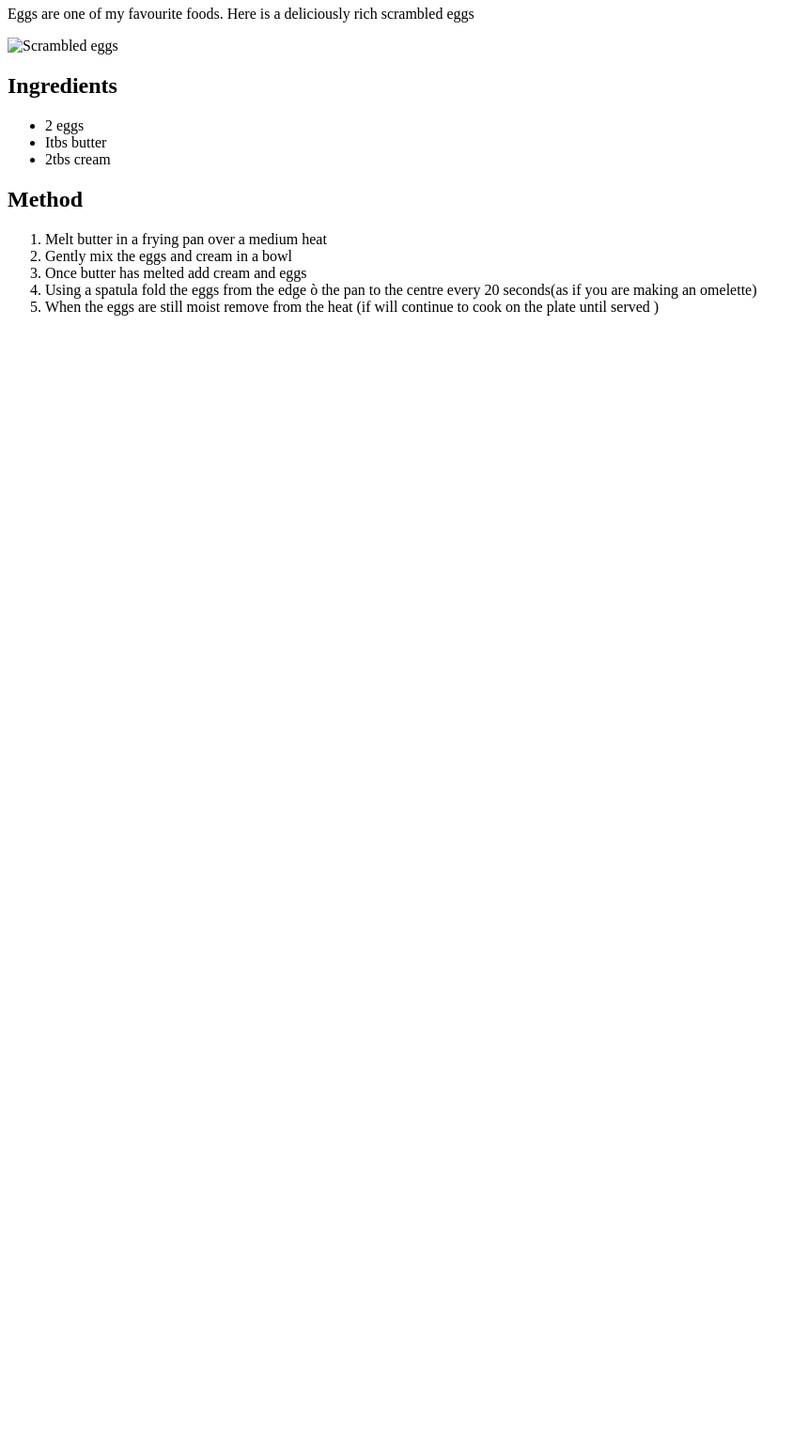
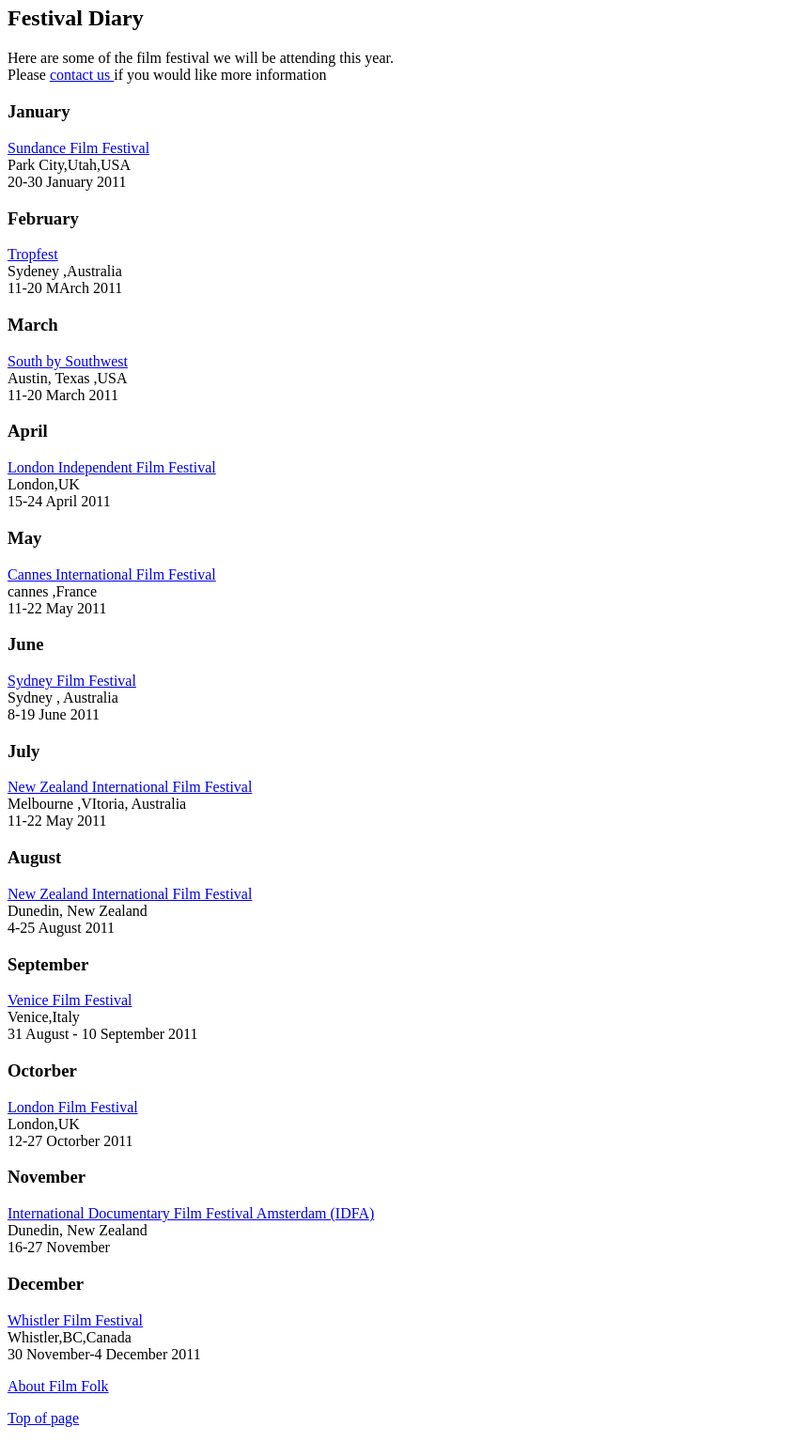
Before and after one commit to Thanhmai1/helloworld, a plain HTML site: page example.html in a window 1280 px wide. Shown: the part 60-1595 px from the top of the page at 94% size, without its empty margins (0-860 px from the left). Before the commit the page ends 800 px from the top, so only its background shows below. Drawn offline with Linux system fonts and the light colour scheme.

Commit message:
Add files via upload

```diff
--- a/example.html
+++ b/example.html
@@ -1,24 +1,37 @@
 <html>
     <head>
-        <title>Lists</title>
+        <title>Links</title>
     </head>
     <body>
-        <h1>Scrambled Eggs</h1>
-        <p>Eggs are one of my favourite foods. Here is a deliciously rich scrambled eggs</p>
-       <img src="images/scram.png" alt="Scrambled eggs">
-        <h2>Ingredients</h2>
-        <ul>
-            <li>2 eggs</li>
-            <li>Itbs butter</li>
-            <li>2tbs cream</li>
-        </ul>
-        <h2>Method</h2>
-        <ol>
-            <li>Melt butter in a frying pan over a medium heat</li>
-            <li>Gently mix the eggs and cream in a bowl</li>
-            <li>Once butter has melted add cream and eggs</li>
-            <li>Using a spatula fold the eggs from the edge ò the pan to the centre every 20 seconds(as if you are making an omelette)</li>
-            <li>When the eggs are still moist remove from the heat (if will continue to cook on the plate until served )</li>
-        </ol>
+        <h1 id="top">Film Folk</h1>
+        <h2 >Festival Diary</h2>
+        <p>Here are some of the film festival we will be attending this year.<br />Please <a href="mailto:filmfok@example.org">contact us </a>if you would like more information</p>
+        <h3>January</h3>
+        <p><a href="http://www.sumdance.org">Sundance Film Festival</a><br/>Park City,Utah,USA<br/>20-30 January 2011</p>
+        <h3>February</h3>
+        <p><a href="http://www.tropfest.com">Tropfest</a><br/>Sydeney ,Australia<br/>11-20 MArch 2011</p>
+        <h3>March</h3>
+        <p><a href="http://www.sxsw.com">South by Southwest</a><br/>Austin, Texas ,USA<br/>11-20 March 2011</p>
+        <h3>April</h3>
+        <p><a href="http://www.londonindependent.com">London Independent Film Festival</a><br/>London,UK<br/>15-24 April 2011</p>
+        <h3>May</h3>
+        <p><a href="http://www.festival-cannes.com">Cannes International Film Festival</a><br/>cannes ,France<br>11-22 May 2011</p>
+        <h3>June</h3>
+        <p><a href="http://www.sff.org.au">Sydney Film Festival</a><br/>Sydney , Australia <br>8-19 June 2011</p>
+        <h3>July</h3>
+        <p><a href="http://www.miff.com">New Zealand International Film Festival </a><br/>Melbourne ,VItoria, Australia<br>11-22 May 2011</p>
+        <h3>August</h3>
+        <p><a href="http://www.nzff.co.com">New Zealand International Film Festival</a><br/>Dunedin, New Zealand<br/>4-25 August 2011</p>
+        <h3>September</h3>
+        <p><a href="http://www.labiennale.org/en/cinema">Venice Film Festival</a><br/>Venice,Italy<br/>31 August - 10 September 2011</p>
+        <h3>Octorber</h3>
+        <p><a href="http://www.bfi.org.uk">London Film Festival</a><br/>London,UK<br/>12-27 Octorber 2011</p>
+        <h3>November</h3>
+        <p><a href="http://www.idfa.nl/industry.aspx">International Documentary Film Festival Amsterdam (IDFA)</a><br/>Dunedin, New Zealand<br/>16-27 November</p>
+        <h3>December</h3>
+        <p><a href="http://www.whistlerfilmfestival.com">Whistler Film Festival</a><br/>Whistler,BC,Canada<br/>30 November-4 December 2011</p>
+        <p><a href="about.html">About Film Folk</a></p>
+        <p><a href="#top">Top of page</a></p>
+
     </body>
 </html>
```
Also changed, not shown: about-us.html (added, +9 -0 lines), about.html (added, +10 -0 lines), contact.html (added, +9 -0 lines), email-links.html (added, +8 -0 lines), index.html (added, +9 -0 lines), link-to-a-specific-part .html (added, +18 -0 lines), linking-to-other-pages.html (added, +15 -0 lines), linking-to-other-sites.html (added, +15 -0 lines), movies.html (added, +9 -0 lines), opening-links-in-a-new-window.html (added, +10 -0 lines), writing-links.html (added, +8 -0 lines).
